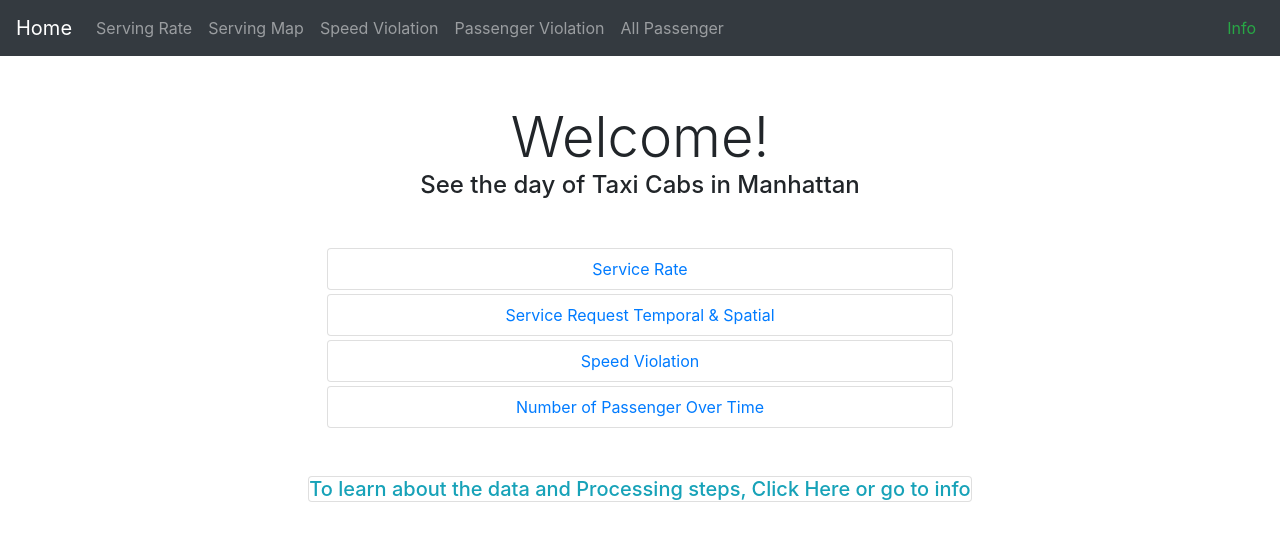
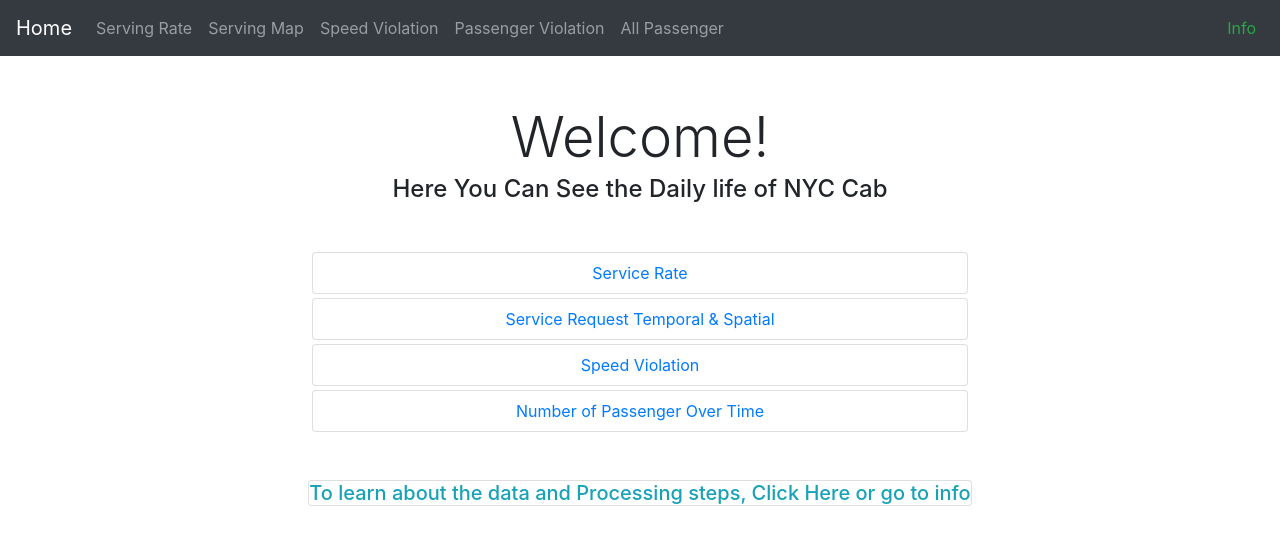
Before and after one commit to ahamedbashir/CabVisualization, a React (Create React App) app: page / in a window 1280 px wide. Shown: the top 544 px of the page. Built offline with nearby package versions, Linux system fonts and the light colour scheme.

Commit message:
final update

```diff
--- a/src/Containers/Home.js
+++ b/src/Containers/Home.js
@@ -11,11 +11,11 @@ class Home extends React.Component {
 
     render() {
         return (
-            <div className="center">
+            <div className="center mr-2 ml-2">
                 <div className="display-4 m-5">
                     Welcome!
-                    <div className="h4">
-                        See the day of Taxi Cabs in Manhattan
+                    <div className="h4 mt-1">
+                        Here You Can See the Daily life of NYC Cab
                     </div>
 
                 </div>
@@ -33,7 +33,7 @@ class Home extends React.Component {
                 <div className="card m-1">
                     <Nav.Link className="" href="/vis/passengerOverall">Number of Passenger Over Time</Nav.Link>
                 </div>
-                <div className="mt-5 h5 card row">
+                <div className="mt-5 h5 card">
                     <a className="text-info" href="/vis/info"> To learn about the data and Processing steps, Click Here or go to info</a>
                 </div>
             </div >
```
